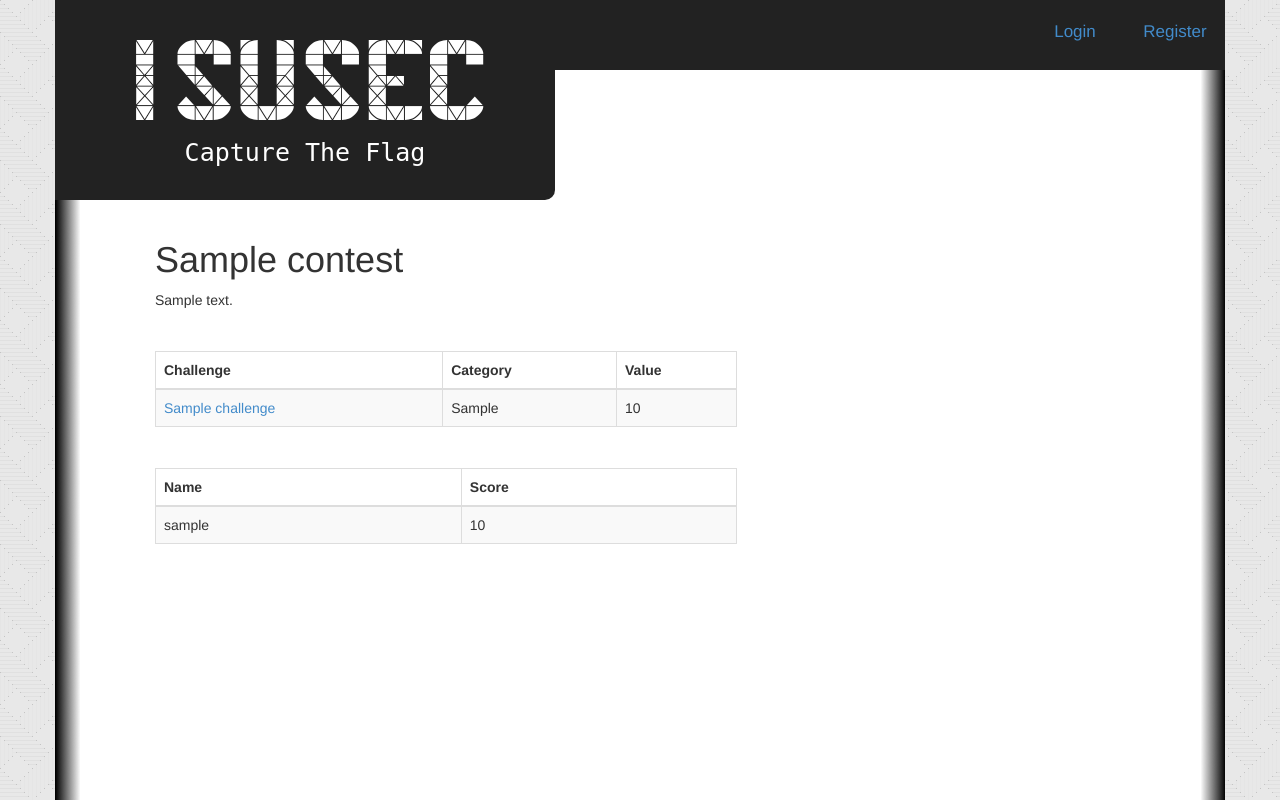
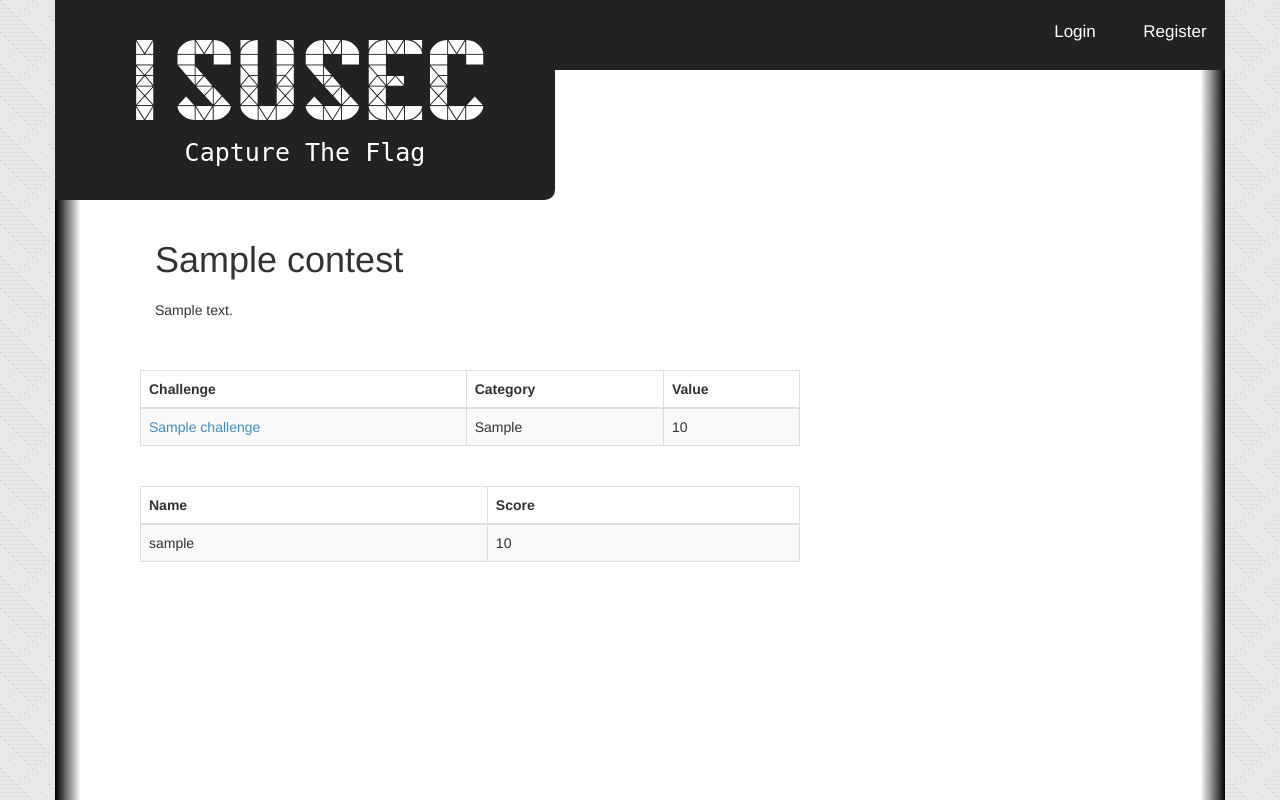
Before and after one commit to akama/NightShade, a Django app: a page that uses templates/base.html in a window 1280 px wide. Run offline with Django 3.2, Linux system fonts and the light colour scheme; tables that the repository leaves empty hold one stand-in row (values such as "Sample post"); some libraries are stand-ins or nearby versions.

Commit message:
Layout changes

```diff
--- a/NightShade/static/css/custom.css
+++ b/NightShade/static/css/custom.css
@@ -9,6 +9,8 @@
 html {
 	overflow-y: scroll;
 	height: 100%;
+	margin: 0;
+	padding: 0;
 }
 
 body {
@@ -18,7 +20,7 @@ body {
 }
 
 .container {
-	height: 100%;
+	min-height: 100%;
 	background-image: url('../img/vbar.png'), url('../img/vbar_inverted.png');
 	background-color: white;
 	background-position: left top, right top;
@@ -68,10 +70,9 @@ body {
 }
 
 .line-spacer {
-	width: 100px;
 	margin: 20px auto;
-	background-color: white;
-	height: 1px;
+	background-color: black;
+	height: 2px;
 }
 
 /*----------------------------------------------------------------------------------*/
@@ -178,38 +179,40 @@ body {
 
 a#menulink {
 	position: relative;
-	top: 20px;
 }
 
-a#menulink:hover {
+div.menutext {
+	color: white;
+	background-color: #222;
+	padding-top: 20px;
+	height: 100%;
+	width: 100px;
+}
 
+div.menutext:hover {
+	background-color: #474747;
 }
 
 div#username {
 	background-color: white;
+	color: black;
 	float: left;
-	height: 100%;
-	width: 100px;
+}
+
+div#username:hover {
+	background-color: rgb(214, 214, 214);
 }
 
 div#login {
 	float: left;
-	height: 100%;
-	width: 100px;
 }
 
 div#register {
 	float: right;
-	height: 100%;
-	width: 100px;
 }
 
-div#username a {
-	color: black;
-}
-
-div#username a:hover {
-	color: grey;
+div#logout {
+	float: right;
 }
 
 div.logout-text {
--- a/templates/CTF/contest_detail.html
+++ b/templates/CTF/contest_detail.html
@@ -4,12 +4,16 @@
 
     <h1> {{ object.title }} </h1>
 
-    <p>{{ object.description }}</p>
+    <div class="row">
+        <div class="col-md-10">
+            <p>{{ object.description|linebreaks }}</p>
+        </div>
+    </div>
 
-    <div class="line-spacer"></div>
-
+    <div class="row">
       <table class="table table-bordered table-striped"
-             style="width: 60%;">
+             style="width: 60%;
+                    margin-top: 40px;">
         <thead>
           <tr>
             <th>Challenge</th>
@@ -34,10 +38,9 @@
         </tbody>
       </table>
 
-      <div class="line-spacer"></div>
-
       <table class="table table-bordered table-striped"
-             style="width: 60%;">
+             style="width: 60%;
+                    margin-top: 40px;">
         <thead>
           <tr>
             <th>Name</th>
@@ -54,5 +57,5 @@
     {% endfor %}
         </tbody>
       </table>
-
+    </div>
 {% endblock %}
--- a/templates/base.html
+++ b/templates/base.html
@@ -25,21 +25,17 @@
     <div class="titlebar-menu">
         <div class="auth">
             {% if user.is_authenticated %}
-                <div id="username"><a id="menulink" href="{% url "profile" %}">
-                    <span class="glyphicon glyphicon-user"></span>
-                     -
-                    {{ user.username }}
-                </a></div>
-                <div><a id="menulink" href="{% url "logout" %}">Logout</a></div>
+                <a id="menulink" href="{% url "profile" %}"><div class="menutext" id="username">{{ user.username }}</div></a>
+                <a id="menulink" href="{% url "logout" %}"><div class="menutext" id="logout">Logout</div></a>
             {% else %}
-                <div id="login"><a id="menulink" href="{% url "login" %}">Login</a></div>
-                <div id="register"><a id="menulink" href="{% url "register" %}">Register</a></div>
+                <a id="menulink" href="{% url "login" %}"><div class="menutext" id="login">Login</div></a>
+                <a id="menulink" href="{% url "register" %}"><div class="menutext" id="register">Register</div></a>
             {% endif %}
         </div>
     </div>
 
     <div class="row">
-        <div class="col-md-10 col-md-offset-1">
+        <div class="col-md-11 col-md-offset-1">
                 {% block content %}{% endblock %}
         </div>
     </div>
--- a/templates/empty.html
+++ b/templates/empty.html
@@ -11,9 +11,7 @@
     <link href="{% static "css/min/text.css" %}" rel="stylesheet" media="screen">
 </head>
 
-<body style="text-align:center">
-<div class="colorbar-left"></div>
-<div class="colorbar-right"></div>
+<body>
 	{% block content %}
 
 	{% endblock %}
--- a/templates/registration/logged_out.html
+++ b/templates/registration/logged_out.html
@@ -1,10 +1,12 @@
 {% extends "empty.html" %}
 
 {% block content %}
+	<div class="container">
 	    <div class="logout-text">
 	    	<span style="font-size:2em" class="glyphicon glyphicon-warning-sign"></span>
 	    	<br><br>
 	        You are now logged out.
 	        <a href="{% url "home_page" %}">Main page.</a>
 	    </div>
+	</div>
 {% endblock %}
```
Also changed, not shown: templates/CTF/challenge_detail.html (+7 -2 lines), templates/home.html (+10 -4 lines). Lines whose indentation alone changed are shown as unchanged.
